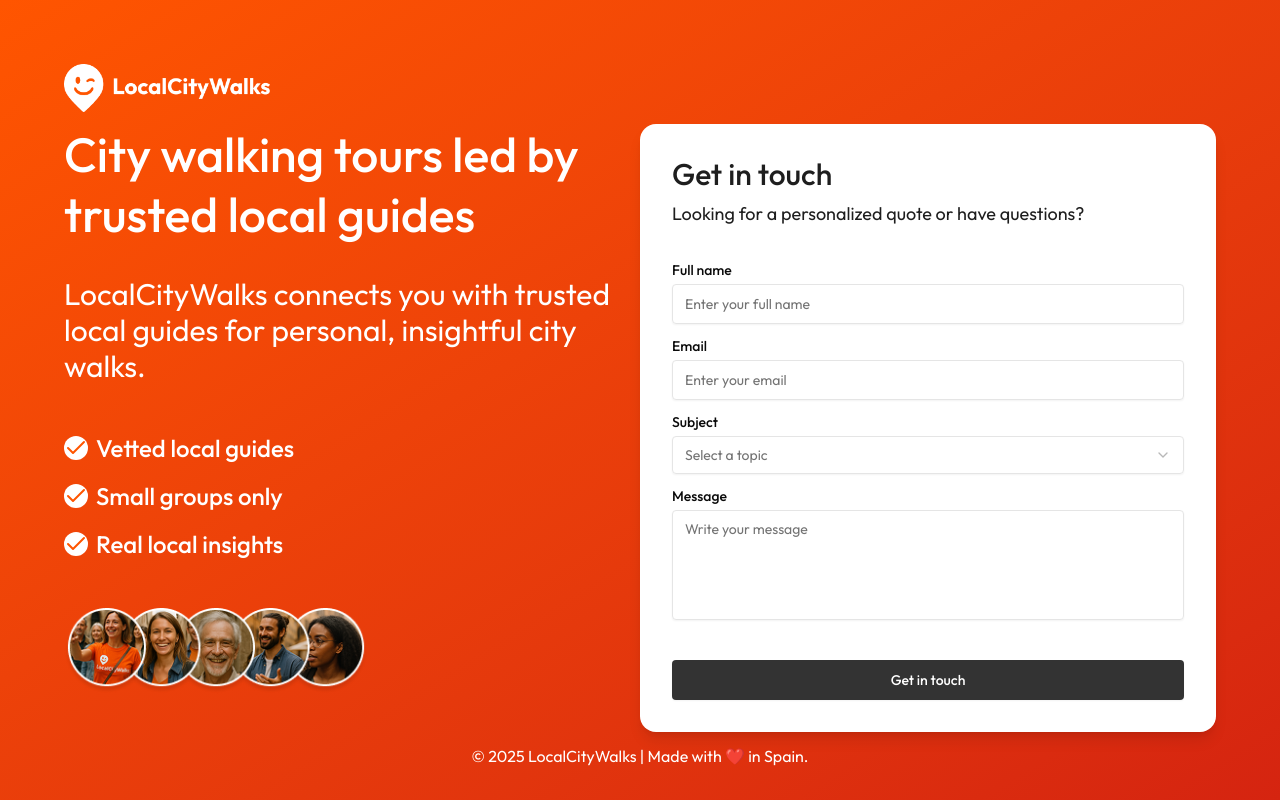
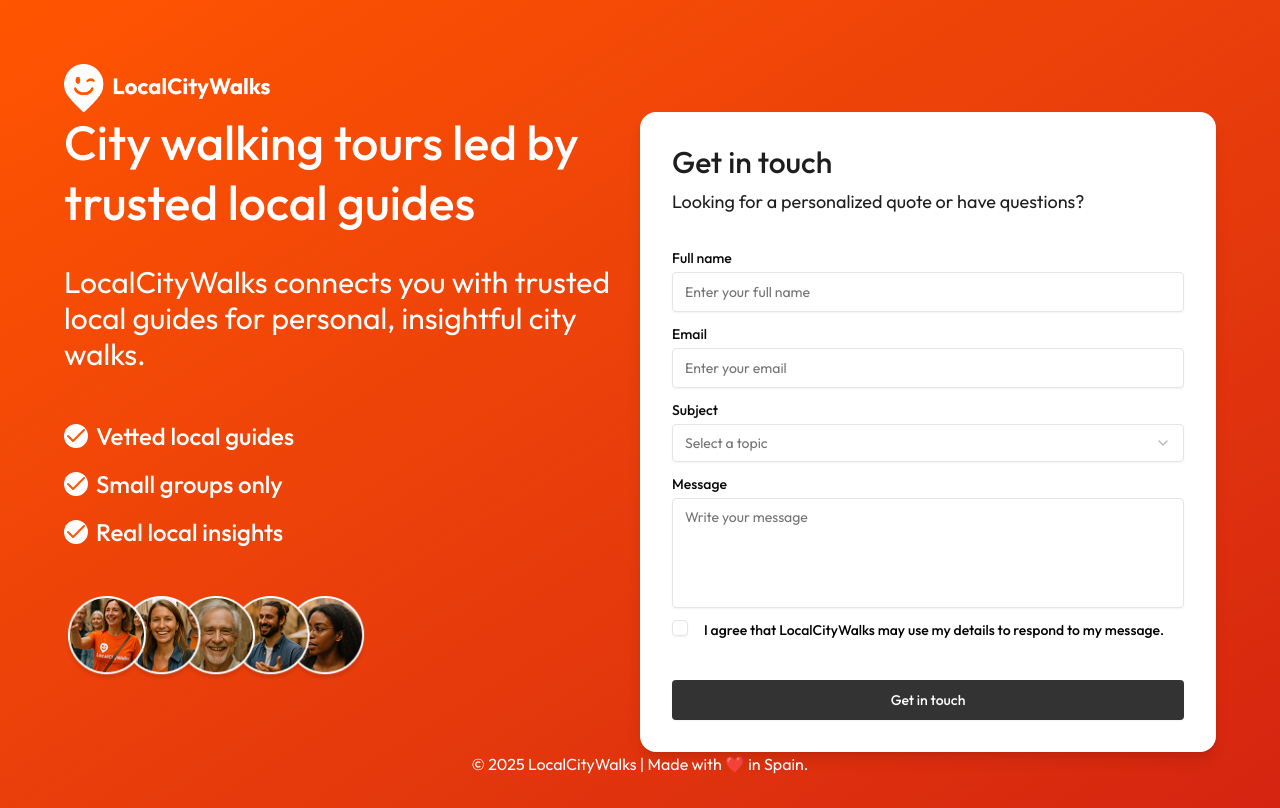
Before and after one commit to TribeWW/localcitywalksnew, a Next.js app: page / in a window 1280 px wide. Built offline with nearby package versions, Linux system fonts and the light colour scheme.

Commit message:
Integrate @radix-ui/react-checkbox into ContactForm for consent handling, update validation schema to include consent field, and modify email content to reflect user consent.

```diff
--- a/components/forms/ContactForm.tsx
+++ b/components/forms/ContactForm.tsx
@@ -25,6 +25,7 @@ import { FIELD_NAMES, FIELD_TYPES } from "@/constants";
 import { Textarea } from "../ui/textarea";
 import { toast } from "sonner";
 import { sendEmail } from "@/lib/nodemailer";
+import { Checkbox } from "@/components/ui/checkbox";
 
 const NAME_EMAIL_FIELDS = ["fullName", "email"] as const;
 const OPTIONS = [
@@ -48,6 +49,7 @@ const ContactForm = () => {
       email: "",
       subject: "",
       description: "",
+      consent: false,
     },
   });
 
@@ -59,6 +61,7 @@ const ContactForm = () => {
         email: values.email,
         subject: values.subject,
         message: values.description,
+        consent: values.consent,
       });
 
       toast(
@@ -163,6 +166,28 @@ const ContactForm = () => {
               )}
             />
 
+            <FormField
+              control={form.control}
+              name="consent"
+              render={({ field }) => (
+                <FormItem className="flex flex-row items-start space-x-3 space-y-0">
+                  <FormControl>
+                    <Checkbox
+                      checked={field.value}
+                      onCheckedChange={field.onChange}
+                    />
+                  </FormControl>
+                  <div className="space-y-1 leading-none">
+                    <FormLabel className="text-sm text-[#000]">
+                      I agree that LocalCityWalks may use my details to respond
+                      to my message.
+                    </FormLabel>
+                    <FormMessage />
+                  </div>
+                </FormItem>
+              )}
+            />
+
             <div className="flex justify-start mt-10">
               <Button
                 type="submit"
--- /dev/null
+++ b/components/ui/checkbox.tsx
@@ -0,0 +1,32 @@
+"use client"
+
+import * as React from "react"
+import * as CheckboxPrimitive from "@radix-ui/react-checkbox"
+import { CheckIcon } from "lucide-react"
+
+import { cn } from "@/lib/utils"
+
+function Checkbox({
+  className,
+  ...props
+}: React.ComponentProps<typeof CheckboxPrimitive.Root>) {
+  return (
+    <CheckboxPrimitive.Root
+      data-slot="checkbox"
+      className={cn(
+        "peer border-input dark:bg-input/30 data-[state=checked]:bg-primary data-[state=checked]:text-primary-foreground dark:data-[state=checked]:bg-primary data-[state=checked]:border-primary focus-visible:border-ring focus-visible:ring-ring/50 aria-invalid:ring-destructive/20 dark:aria-invalid:ring-destructive/40 aria-invalid:border-destructive size-4 shrink-0 rounded-[4px] border shadow-xs transition-shadow outline-none focus-visible:ring-[3px] disabled:cursor-not-allowed disabled:opacity-50",
+        className
+      )}
+      {...props}
+    >
+      <CheckboxPrimitive.Indicator
+        data-slot="checkbox-indicator"
+        className="flex items-center justify-center text-current transition-none"
+      >
+        <CheckIcon className="size-3.5" />
+      </CheckboxPrimitive.Indicator>
+    </CheckboxPrimitive.Root>
+  )
+}
+
+export { Checkbox }
--- a/lib/nodemailer/index.ts
+++ b/lib/nodemailer/index.ts
@@ -8,6 +8,7 @@ interface EmailContent {
   email: string;
   name: string;
   message: string;
+  consent: boolean;
 }
 
 interface EmailError {
@@ -62,6 +63,7 @@ export async function sendEmail(data: EmailContent) {
           <p><strong>Subject:</strong> ${data.subject}</p>
           <p><strong>Message:</strong></p>
           <p style="background: #f5f5f5; padding: 15px; border-radius: 5px;">${data.message}</p>
+          <p><strong>Consent:</strong> ${data.consent}</p>
         </div>
       `,
     };
--- a/lib/validation.ts
+++ b/lib/validation.ts
@@ -5,4 +5,5 @@ export const ContactSchema = z.object({
   email: z.string().email(),
   subject: z.string().min(3),
   description: z.string().min(5),
+  consent: z.boolean(),
 });
--- a/package.json
+++ b/package.json
@@ -10,6 +10,7 @@
   },
   "dependencies": {
     "@hookform/resolvers": "^5.1.1",
+    "@radix-ui/react-checkbox": "^1.3.2",
     "@radix-ui/react-dialog": "^1.1.14",
     "@radix-ui/react-label": "^2.1.7",
     "@radix-ui/react-select": "^2.2.5",
```
Also changed, not shown: 1 other file (tests, documents, lock files or other folders).
